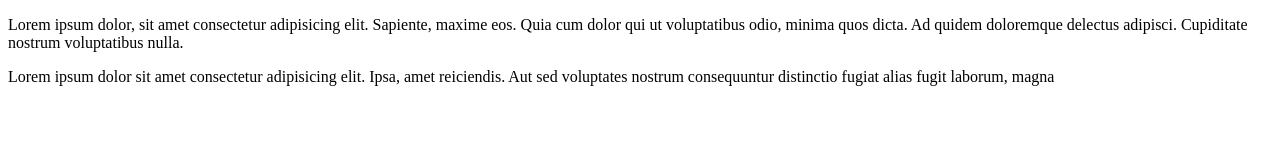
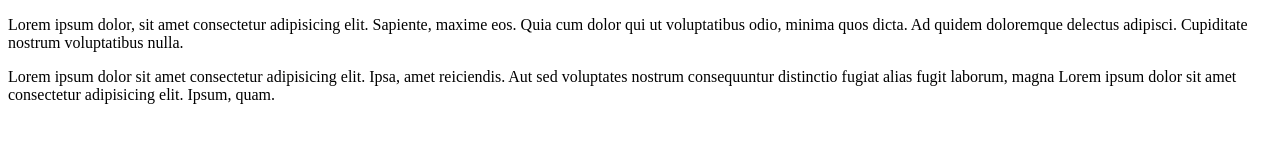
Before and after one commit to Bennyscape/Git-practice-demo, a plain HTML site: page index.html in a window 1280 px wide. Drawn offline with Linux system fonts and the light colour scheme.

Commit message:
New updated main text

```diff
--- a/index.html
+++ b/index.html
@@ -15,6 +15,7 @@
 
 <p>
     Lorem ipsum dolor sit amet consectetur adipisicing elit. Ipsa, amet reiciendis. Aut sed voluptates nostrum consequuntur distinctio fugiat alias fugit laborum, magna
+    Lorem ipsum dolor sit amet consectetur adipisicing elit. Ipsum, quam.
 </p>
 
 <body>
```
